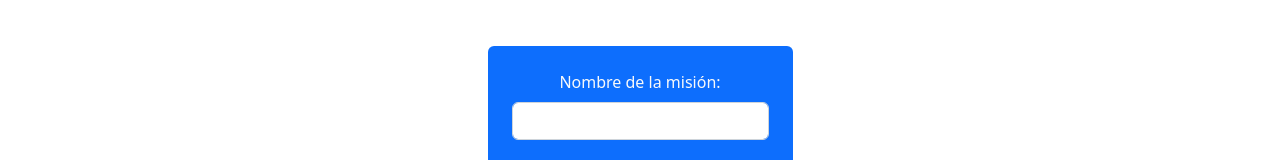
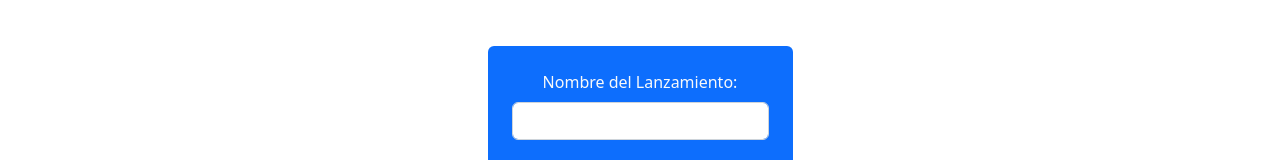
Before and after one commit to Musadjc/frontend-nasa, a React (Create React App) app: page /launchs in a window 1280 px wide. Shown: the part 179-339 px from the top of the page. Built offline with nearby package versions, Linux system fonts and the light colour scheme.

Commit message:
guarda misiones

```diff
--- a/src/Pages/Launchs.jsx
+++ b/src/Pages/Launchs.jsx
@@ -37,7 +37,7 @@ const LaunchForm = () => {
       <div className="p-4 bg-primary rounded">
         <Form onSubmit={handleSubmit}>
           <Form.Group className="mb-3" controlId="missionName">
-            <Form.Label className="text-light">Nombre de la misión:</Form.Label>
+            <Form.Label className="text-light">Nombre del Lanzamiento:</Form.Label>
             <Form.Control
               type="text"
               value={missionName}
```
